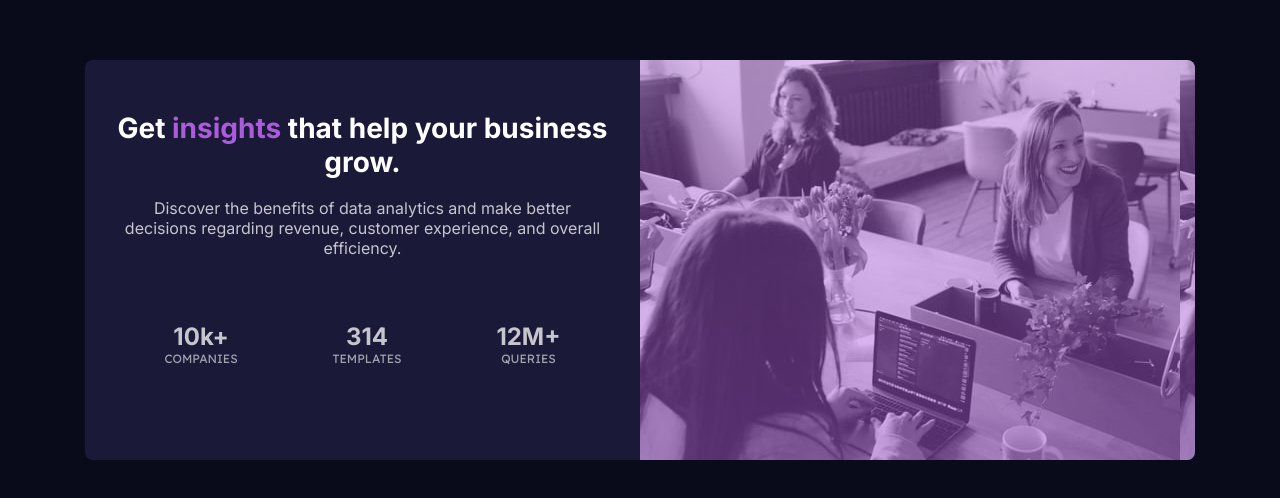
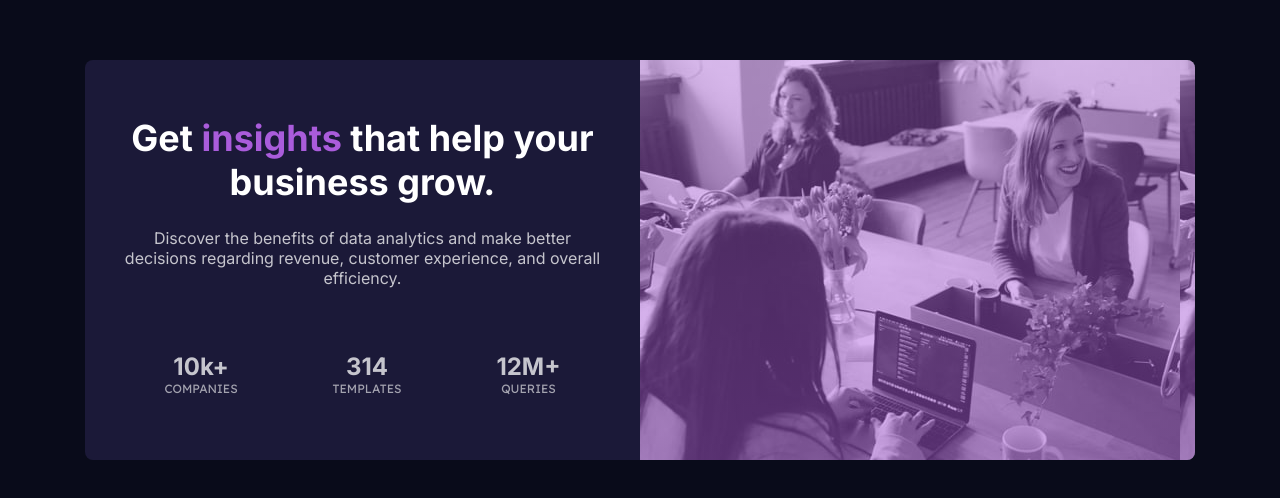
Before and after one commit to mutugi-c/Stats-preview-card, a plain HTML site: page index.html in a window 1280 px wide. Shown: the part 188-686 px from the top of the page. Drawn offline with Linux system fonts and the light colour scheme.

Commit message:
Update larger screens h1 heading and add screenshot.

```diff
--- a/css/styles.css
+++ b/css/styles.css
@@ -33,6 +33,12 @@ h3 {
   font-family: "Lexend Deca", sans-serif;
   text-transform: uppercase;
   font-weight: 100;
+}
+
+@media screen and (min-width: 768px) {
+  h1 {
+    font-size: 2.25rem;
+  }
 }
 
 /* Card */
```
Also changed, not shown: screenshot.png (added).
